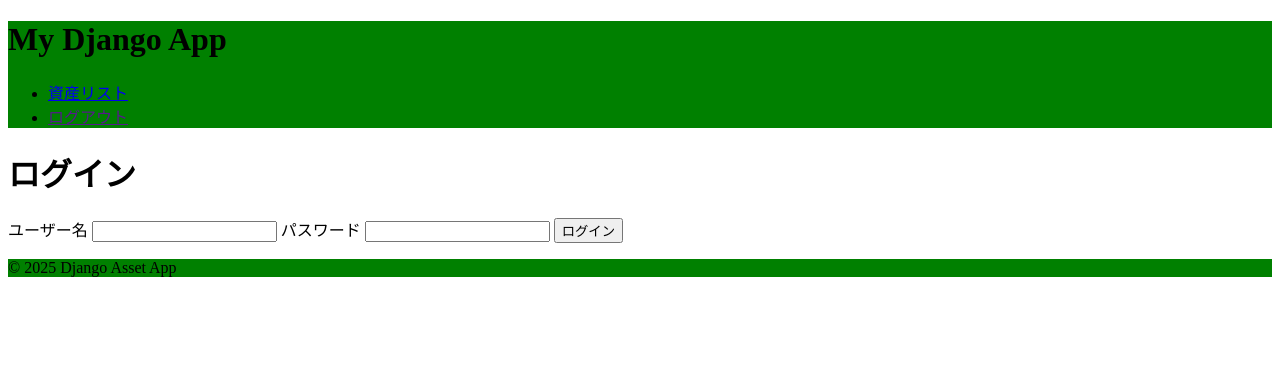
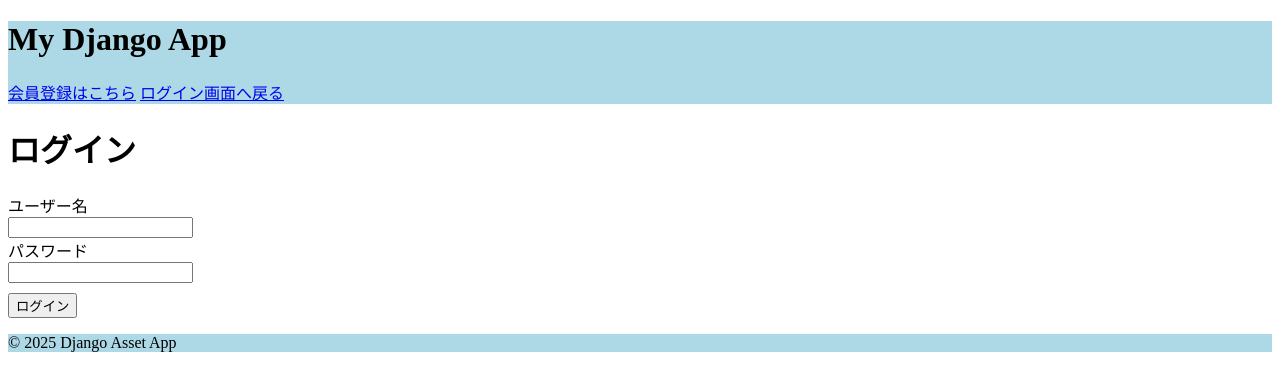
Before and after one commit to mizufuji/portfolio-finance, a Django app: page /accounts/login/ in a window 1280 px wide. Shown: the top 391 px of the page. Run offline with Django 3.2, Linux system fonts and the light colour scheme.

Commit message:
ヘッダーの編集と会員登録機能を実装

```diff
--- a/financial_asset/accounts/static/accounts/css/style.css
+++ b/financial_asset/accounts/static/accounts/css/style.css
@@ -1,6 +1,18 @@
 header {
-    background-color: green;
+    background-color: lightblue;
+}
+header ul {
+    margin: 0 0 0 auto;
 }
 footer {
-    background-color: green;
+    background-color: lightblue;
 }
+body form label {
+    display: block;
+}
+body form input {
+    display: block;
+}
+body form button {
+    margin-top: 10px;
+}
--- a/financial_asset/accounts/templates/registration/base.html
+++ b/financial_asset/accounts/templates/registration/base.html
@@ -11,10 +11,8 @@
     <header>
         <h1>My Django App</h1>
         <nav>
-            <ul>
-                <li><a href="{% url 'top' %}">資産リスト</a></li>
-                <li><a href="">ログアウト</a></li>
-            </ul>
+                <a href="{% url 'signup' %}">会員登録はこちら</a>
+                <a href="{% url 'login' %}">ログイン画面へ戻る</a>
         </nav>
     </header>
     <main>
--- a/financial_asset/accounts/urls.py
+++ b/financial_asset/accounts/urls.py
@@ -1,8 +1,19 @@
 from django.contrib.auth.views import LoginView, LogoutView
+from django.contrib.auth.forms import UserCreationForm
 from django.urls import path
+from django.views.generic import CreateView
 
 
 urlpatterns = [
+    path(
+        "signup/",
+        CreateView.as_view(
+            template_name="registration/signup.html",
+            form_class=UserCreationForm,
+            success_url="/",
+        ),
+        name="signup",
+    ),
     path(
         "login/",
         LoginView.as_view(template_name="registration/login.html"),
--- a/financial_asset/asset/templates/assets/base.html
+++ b/financial_asset/asset/templates/assets/base.html
@@ -12,13 +12,11 @@
         <h1>My Django App</h1>
         <nav>
             <ul>
-                <li><a href="{% url 'top' %}">資産リスト</a></li>
+                <a href="{% url 'top' %}">トップページへ戻る</a>
                 <form method="post" action = "{% url 'logout' %}">
                     {% csrf_token %}
                     <button type="submit">ログアウト</button>
-                    <a href="{% url 'top' %}">キャンセル</a>
                 </form>
-
             </ul>
         </nav>
     </header>
--- a/financial_asset/asset/templates/assets/top.html
+++ b/financial_asset/asset/templates/assets/top.html
@@ -8,7 +8,7 @@
     </head>
     <body>
         {% block content %}
-        <p>資産リスト</p>
+        <h1>資産リスト</h1>
         <a href="{% url 'new_asset' %}">
             <button type="button">新規追加</button>
         </a>
```
Also changed, not shown: financial_asset/accounts/templates/registration/signup.html (added, +19 -0 lines), financial_asset/asset/static/asset/css/style.css (+7 -2 lines).
